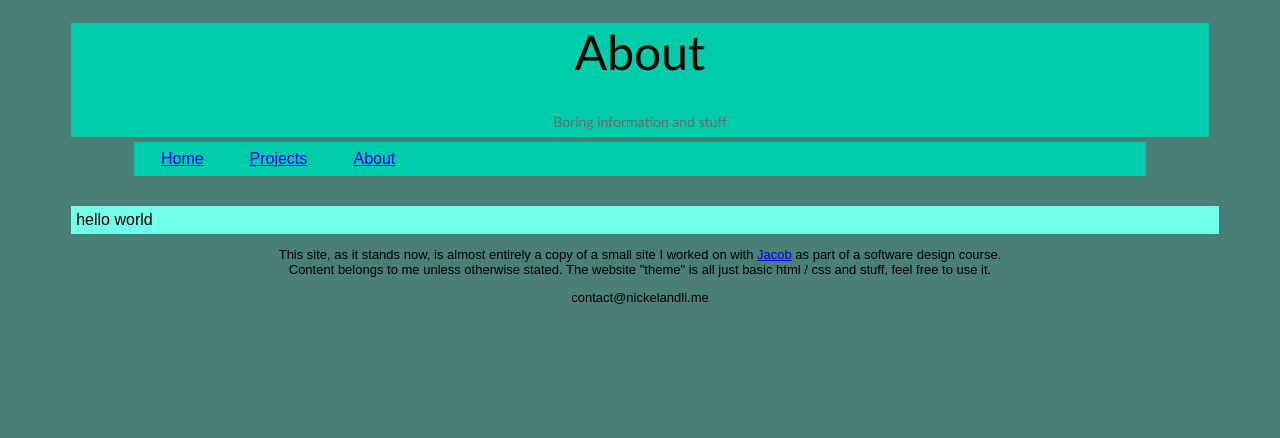
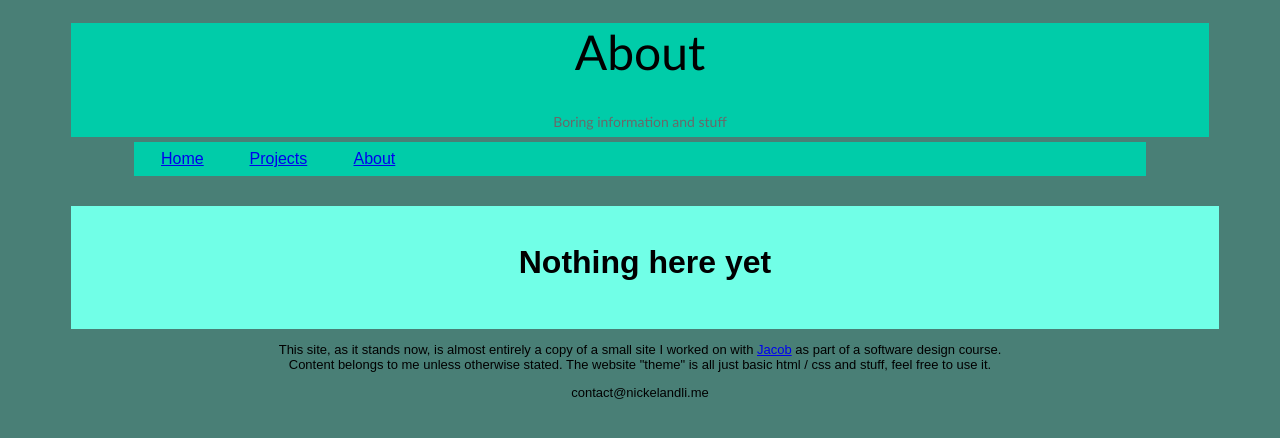
Before and after one commit to joethe/joethe.github.io, a website: page About.html in a window 1280 px wide. Drawn offline with Linux system fonts and the light colour scheme.

Commit message:
Misc. content edits.

```diff
--- a/About.html
+++ b/About.html
@@ -17,7 +17,11 @@
     <div ng-include="'components/navbar/navbar.html'"></div>
 
     <div id="content">
-        hello world
+        <div class="row">
+            <div>
+                <h1>Nothing here yet</h1>
+            </div>
+        </div>
     </div>
 </body>
 
--- a/components/navbar/navbar.html
+++ b/components/navbar/navbar.html
@@ -2,7 +2,7 @@
 <div ng-controller="navbarCtrl">
     <div id="navigation">
         <ul>
-            <li ng-repeat="item in menu"><a ng-href="{{item.link}}">{{item.title}}</a></li>
+            <li ng-repeat="item in menu" class="active-{{isActivePage(item.link)}}"><a ng-click="setActivePage(item.link)" ng-href="{{item.link}}">{{item.title}}</a></li>
         </ul>
     </div>
 </div>
--- a/main.js
+++ b/main.js
@@ -9,6 +9,7 @@ angular.module('mainApp', [])
             {title:'Projects', link:'Projects.html'},
             {title:'About', link:'About.html'}
         ];
+
     }])
 
     .controller('projectsCtrl', ['$scope', function($scope){
```
